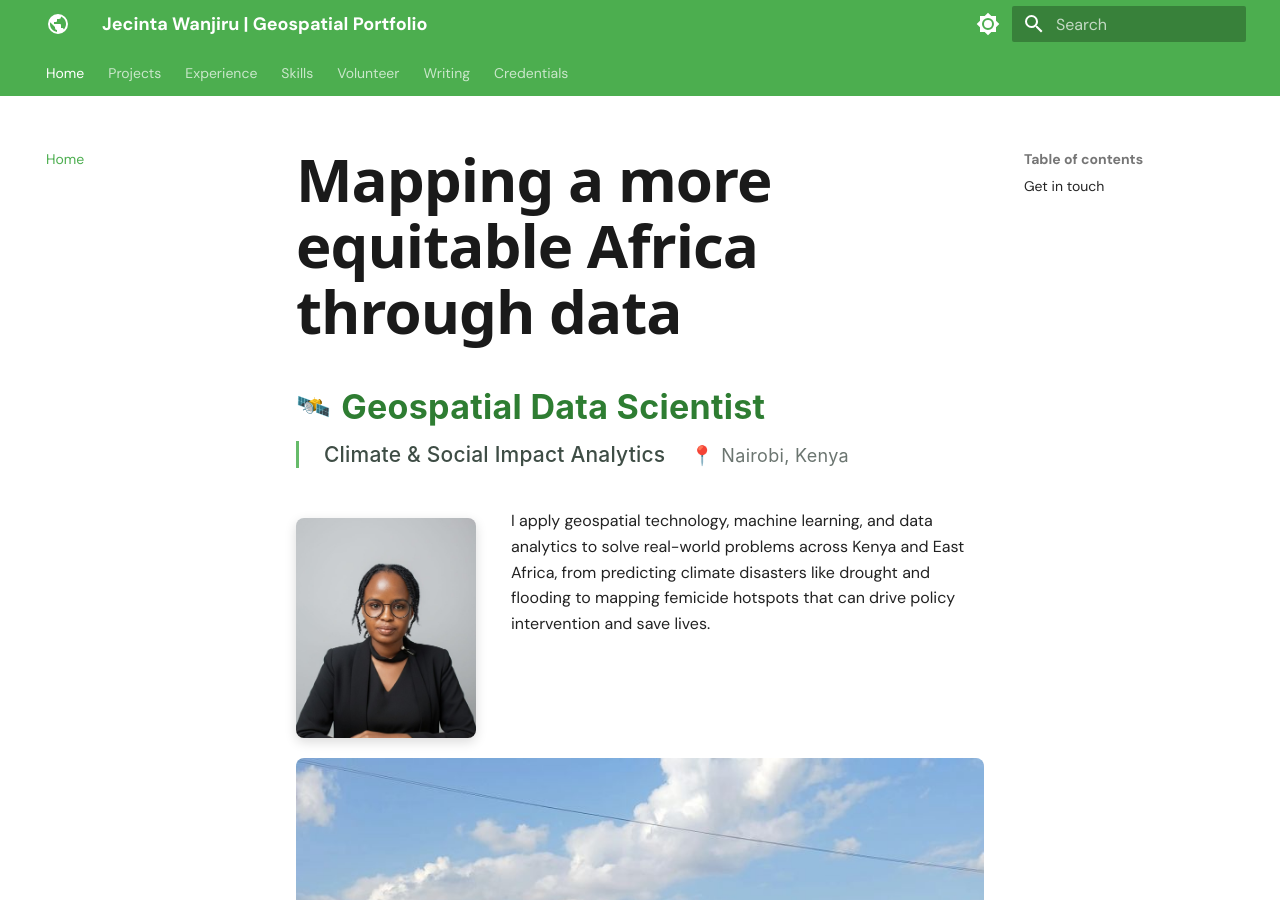
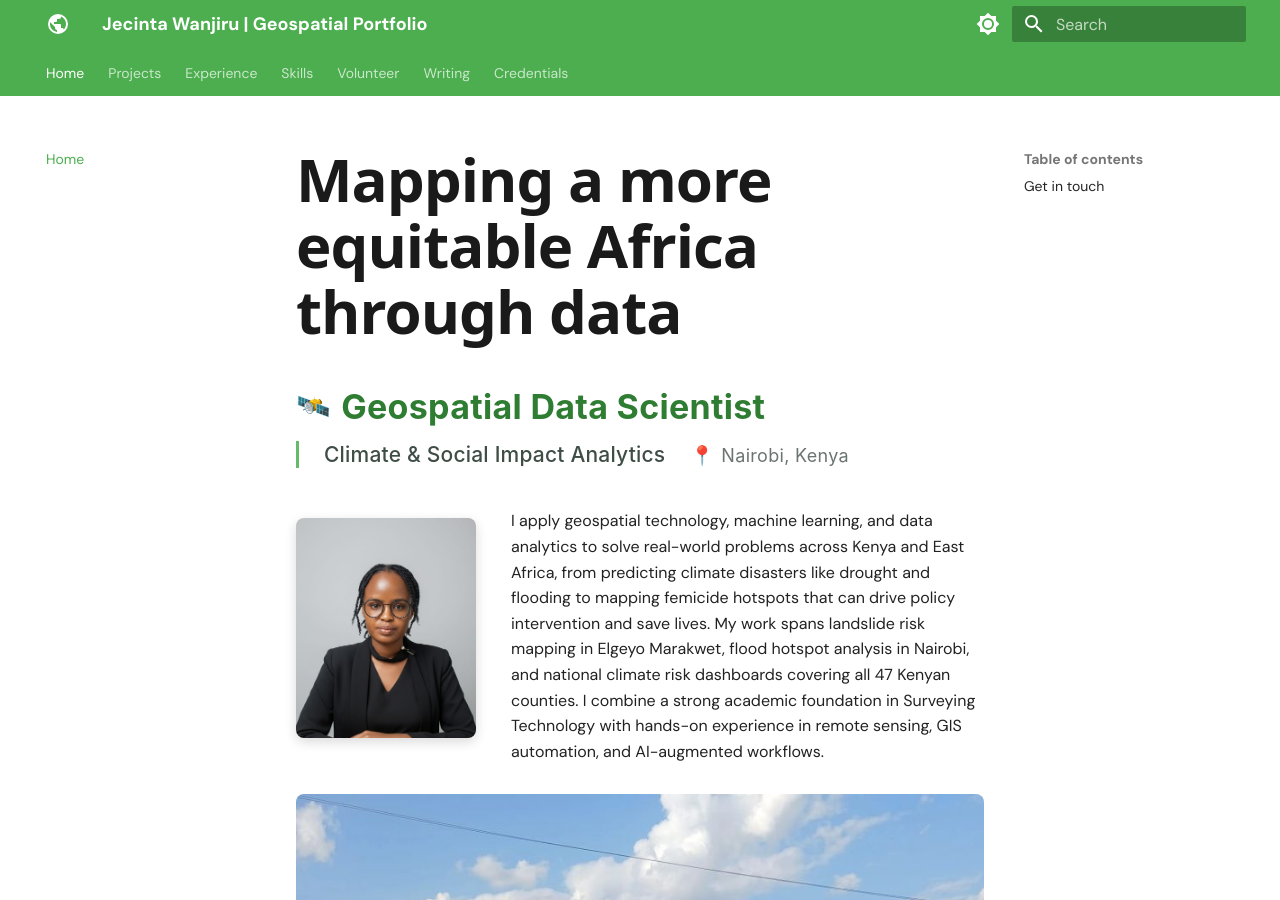
Before and after one commit to Wanjiru-1/Wanjiru-1.github.io, an MkDocs documentation site: the page built from docs/index.md, in a window 1280 px wide and 900 px high. Built offline with MkDocs 1.6.1 and Material for MkDocs 9.7.7, drawn with Linux system fonts in a browser that asks for light colours.

Commit message:
Enhance personal description with project details
Expanded the description of my work to include specific projects and skills.

```diff
--- a/docs/index.md
+++ b/docs/index.md
@@ -8,7 +8,7 @@
 
 ![Professional headshot of Jecinta Wanjiru Kinyanjui](assets/images/jecinta_headshot.jpeg){ .profile-image }
 
-I apply geospatial technology, machine learning, and data analytics to solve real-world problems across Kenya and East Africa, from predicting climate disasters like drought and flooding to mapping femicide hotspots that can drive policy intervention and save lives.
+I apply geospatial technology, machine learning, and data analytics to solve real-world problems across Kenya and East Africa, from predicting climate disasters like drought and flooding to mapping femicide hotspots that can drive policy intervention and save lives. My work spans landslide risk mapping in Elgeyo Marakwet, flood hotspot analysis in Nairobi, and national climate risk dashboards covering all 47 Kenyan counties. I combine a strong academic foundation in Surveying Technology with hands-on experience in remote sensing, GIS automation, and AI-augmented workflows.
 
 ![Jecinta conducting RTK fieldwork](assets/images/jecinta_survey_photo.jpeg){ .about-image }
 
```
